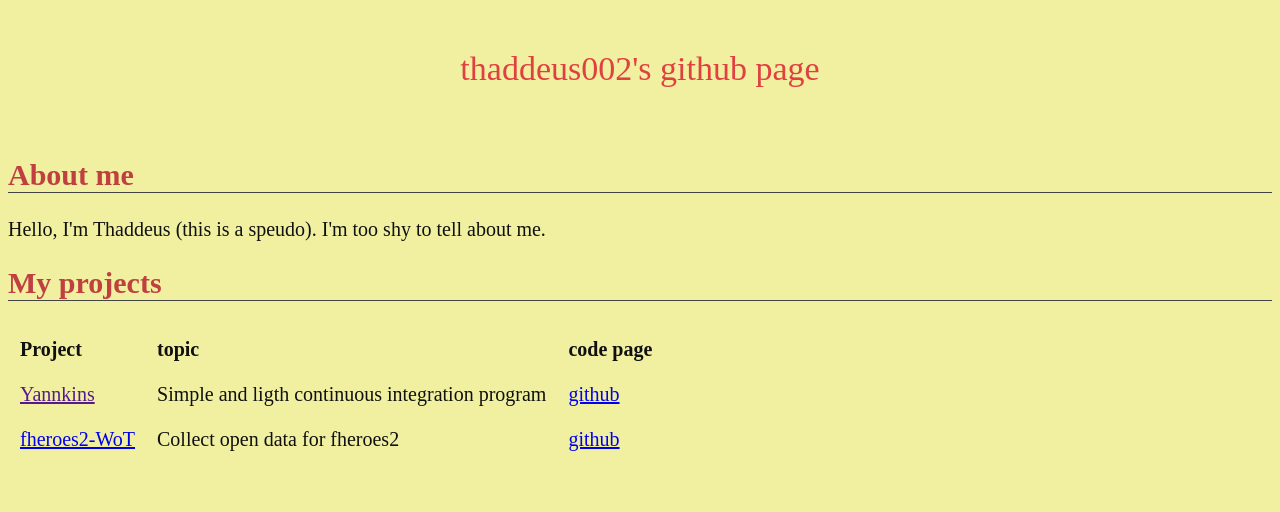
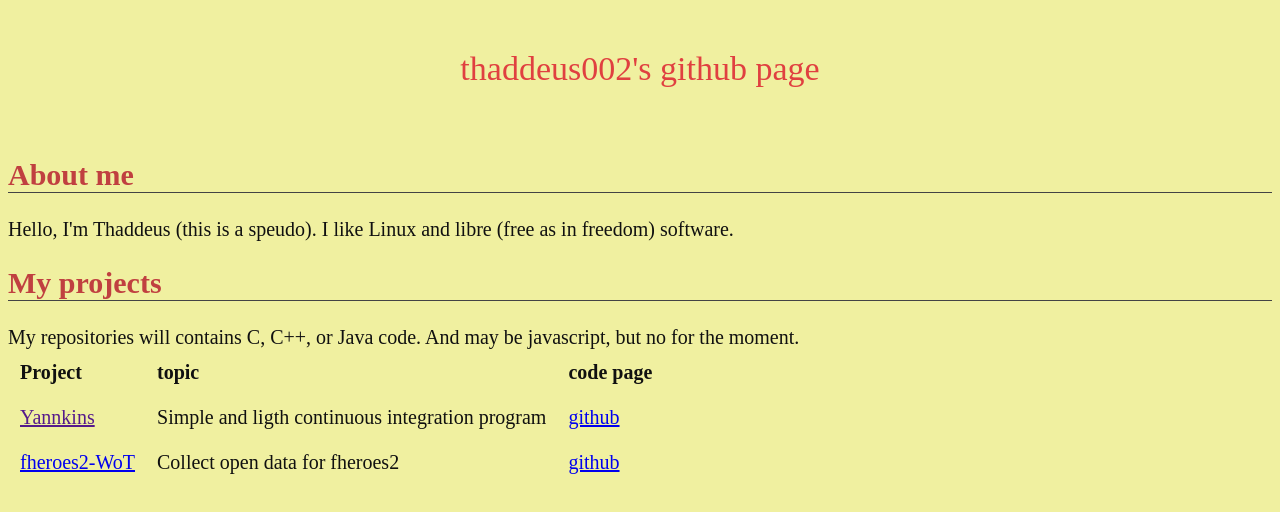
Before and after one commit to thaddeus002/hello-world, a plain HTML site: page index.html in a window 1280 px wide. Drawn offline with Linux system fonts and the light colour scheme.

Commit message:
Merge README in index.html. New README content.

```diff
--- a/index.html
+++ b/index.html
@@ -12,9 +12,10 @@
 <h1>thaddeus002's github page</h1>
 
 <h2>About me</h2>
-Hello, I'm Thaddeus (this is a speudo). I'm too shy to tell about me.
+Hello, I'm Thaddeus (this is a speudo). I like Linux and libre (free as in freedom) software.
 
 <h2>My projects</h2>
+My repositories will contains C, C++, or Java code. And may be javascript, but no for the moment.
 <table>
     <tr>
         <th class="no_bottom">Project</th>
```
Also changed, not shown: 1 other file.
